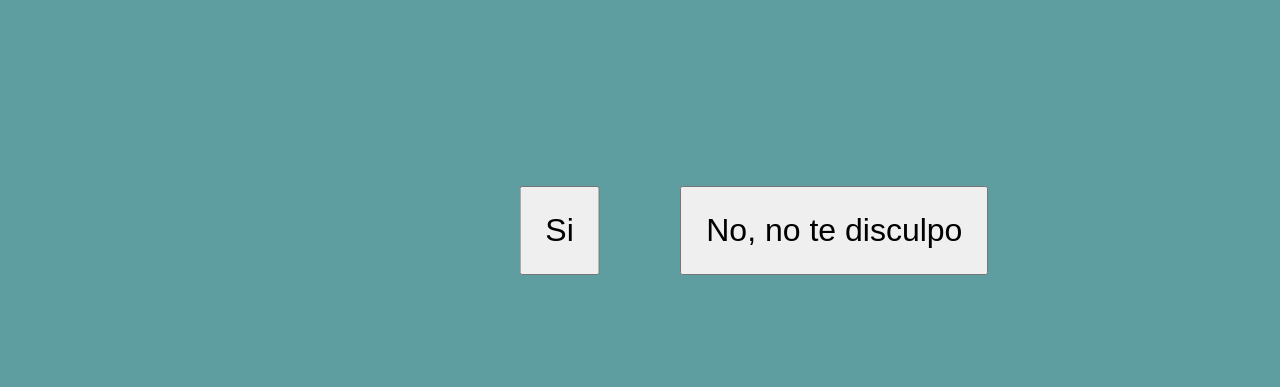
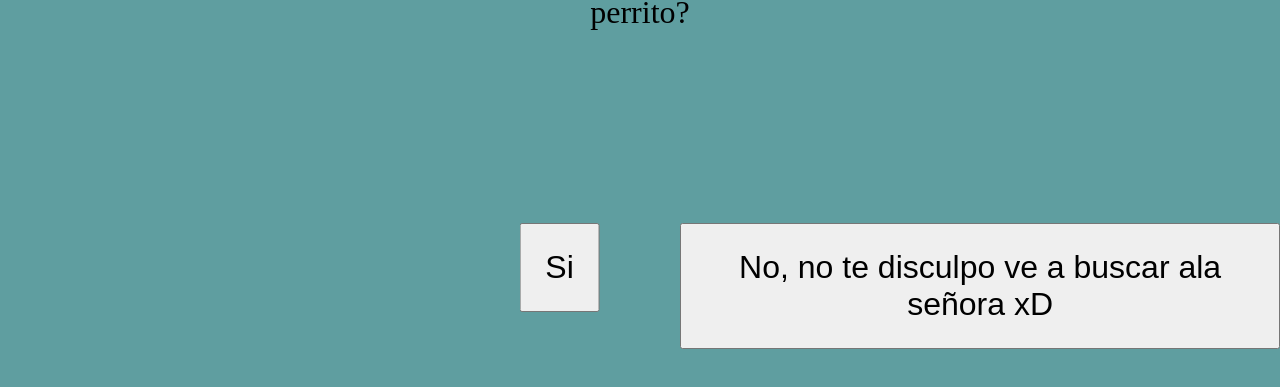
Before and after one commit to James-ux-create/prouecto_Perdon, a plain HTML site: page index.html in a window 1280 px wide. Shown: the part 235-622 px from the top of the page. Drawn offline with Linux system fonts and the light colour scheme.

Commit message:
Update index.html

```diff
--- a/index.html
+++ b/index.html
@@ -10,9 +10,9 @@
 <body>
 
     <div class="contenedor">
-        <p>¿Me perdonas por haberte echo enojar ?</p>
+        <p>¿Disculpame por haberte echo enojar, por no haber en voz sobre el perrito?</p>
         <button id="yesBtn">Si</button>
-        <button id="noBtn">No, no te disculpo</button>
+        <button id="noBtn">No, no te disculpo ve a buscar ala señora xD</button>
     </div>
     <script src="index.js"></script>
 
```
